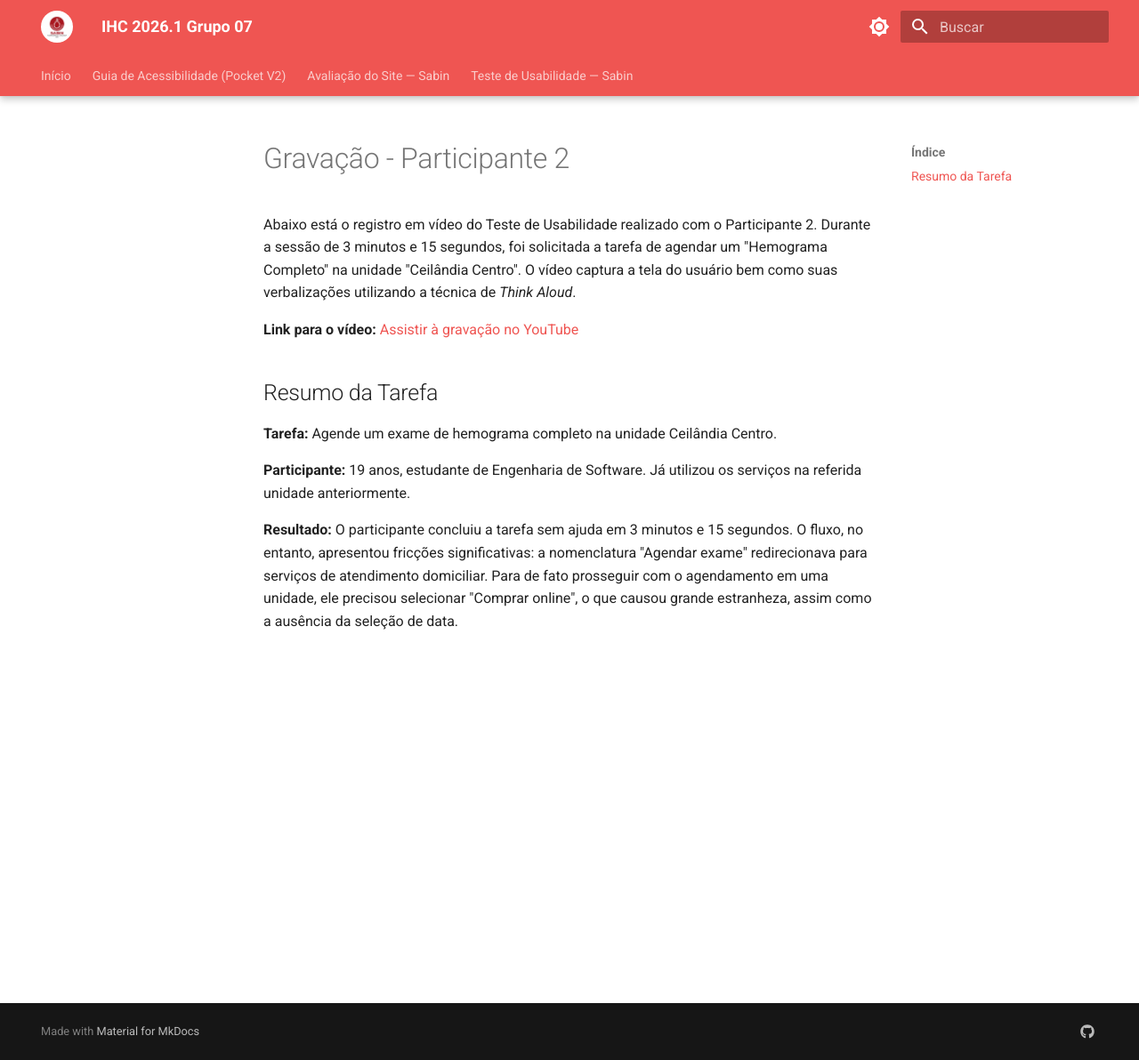
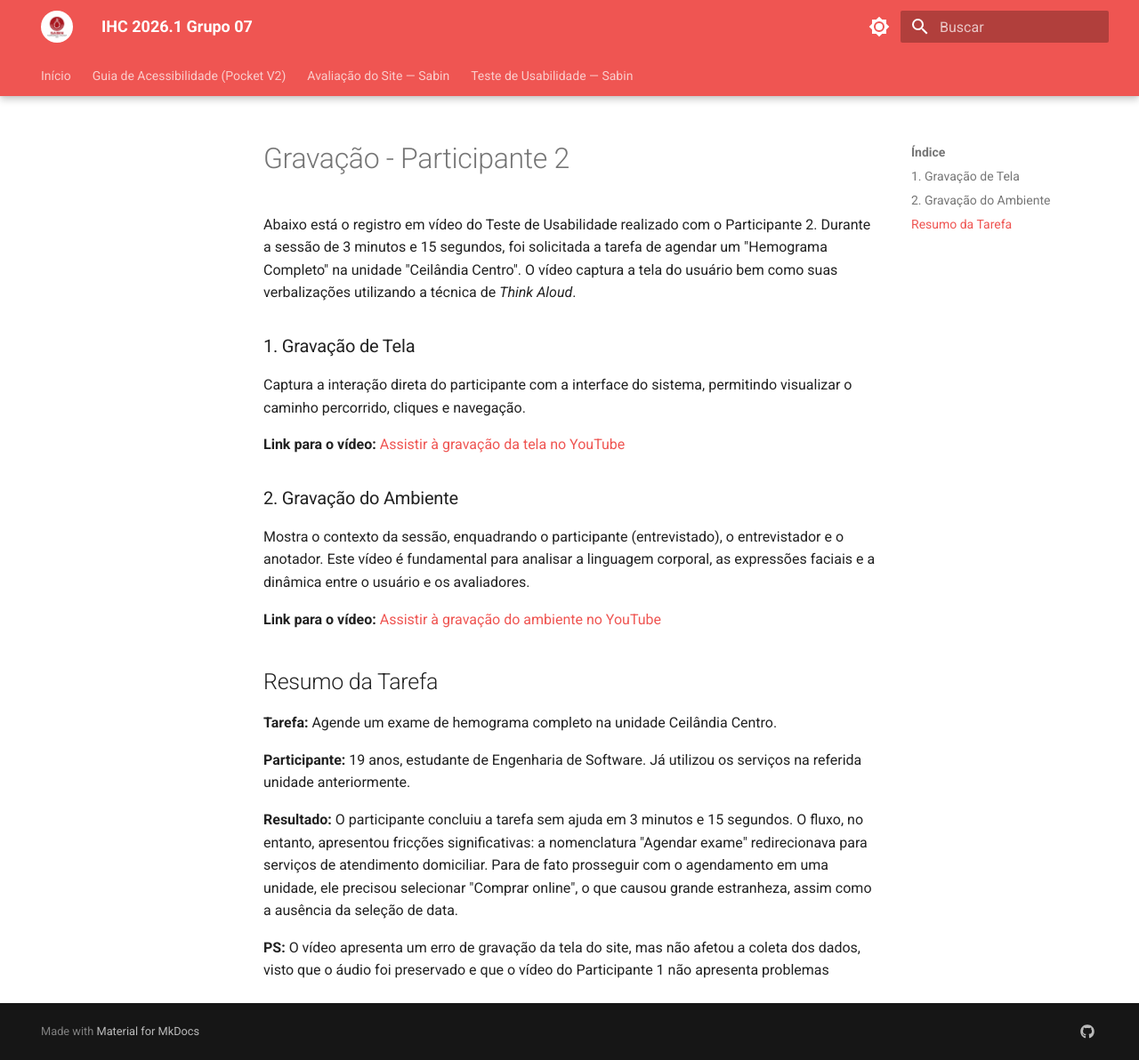
Before and after one commit to UnB-IHC/IHC_2026.1_Grupo07, an MkDocs documentation site: the page built from docs/ihc-sabin/teste-usabilidade/videos/P2/gravacao_p2.md, in a window 1280 px wide and 1192 px high. Shown: the whole window at 89% size. Built offline with MkDocs 1.6.1 and Material for MkDocs 9.7.7, drawn with Linux system fonts in a browser that asks for light colours.

Commit message:
adiciona gravacoes externas das entrevistas 1 e 2

```diff
--- a/docs/ihc-sabin/teste-usabilidade/videos/P2/gravacao.md
+++ b/docs/ihc-sabin/teste-usabilidade/videos/P2/gravacao_p2.md
@@ -2,8 +2,17 @@
 
 Abaixo está o registro em vídeo do Teste de Usabilidade realizado com o Participante 2. Durante a sessão de 3 minutos e 15 segundos, foi solicitada a tarefa de agendar um "Hemograma Completo" na unidade "Ceilândia Centro". O vídeo captura a tela do usuário bem como suas verbalizações utilizando a técnica de *Think Aloud*.
 
+### 1. Gravação de Tela
+Captura a interação direta do participante com a interface do sistema, permitindo visualizar o caminho percorrido, cliques e navegação.
+
 **Link para o vídeo:**
-[Assistir à gravação no YouTube](https://www.youtube.com/watch?v=T6je8iKDG30)
+[Assistir à gravação da tela no YouTube](https://www.youtube.com/watch?v=T6je8iKDG30)
+
+### 2. Gravação do Ambiente
+Mostra o contexto da sessão, enquadrando o participante (entrevistado), o entrevistador e o anotador. Este vídeo é fundamental para analisar a linguagem corporal, as expressões faciais e a dinâmica entre o usuário e os avaliadores.
+
+**Link para o vídeo:**
+[Assistir à gravação do ambiente no YouTube](https://www.youtube.com/watch?v=10TNQwbTCYc)
 
 ## Resumo da Tarefa
 
@@ -12,3 +21,5 @@
 **Participante:** 19 anos, estudante de Engenharia de Software. Já utilizou os serviços na referida unidade anteriormente.
 
 **Resultado:** O participante concluiu a tarefa sem ajuda em 3 minutos e 15 segundos. O fluxo, no entanto, apresentou fricções significativas: a nomenclatura "Agendar exame" redirecionava para serviços de atendimento domiciliar. Para de fato prosseguir com o agendamento em uma unidade, ele precisou selecionar "Comprar online", o que causou grande estranheza, assim como a ausência da seleção de data.
+
+**PS:** O vídeo apresenta um erro de gravação da tela do site, mas não afetou a coleta dos dados, visto que o áudio foi preservado e que o vídeo do Participante 1 não apresenta problemas
```
Also changed, not shown: docs/ihc-sabin/teste-usabilidade/videos/P1/gravacao.md (deleted, +0 -14 lines), docs/ihc-sabin/teste-usabilidade/videos/P1/gravacao_p1.md (added, +24 -0 lines).
